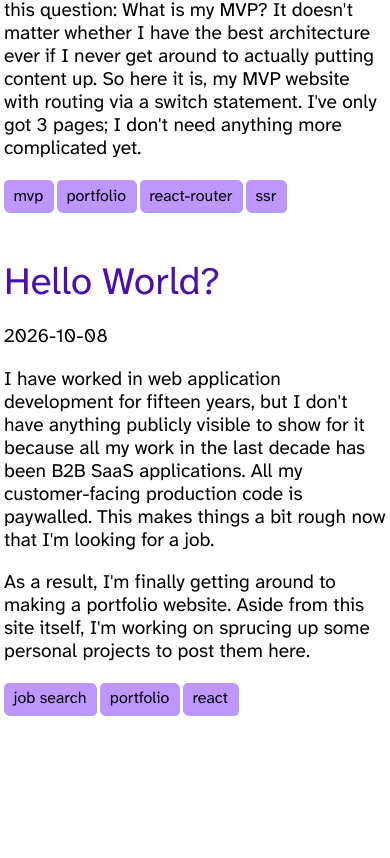
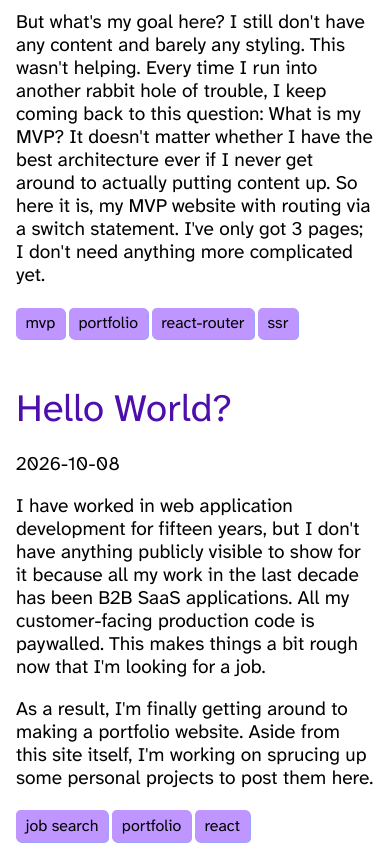
Before and after one commit to kirstenmalin/kirstenmalin.com, a React (Vite) app: page / in a window 390 px wide. Shown: the part 2850-3708 px from the top of the page. Before the commit the page ends 3617 px from the top, so only its background shows below. Built offline with nearby package versions, Linux system fonts and the light colour scheme.

Commit message:
Improve spacing on mobile and element nesting on home page

```diff
--- a/src/app.css
+++ b/src/app.css
@@ -12,14 +12,14 @@ body {
   font-family: AtkinsonHyperlegibleNext, Tahoma, Verdana, sans-serif;
   margin: 0;
   min-height: 100svh;
-  padding: 4px;
+  padding: 1rem;
 
   @media (width >= 450px) {
-    padding: 1rem;
+    padding: 2rem;
   }
 
-  @media (width >= 600px) {
-    padding: 2rem;
+  @media (width >= 960px) {
+    padding: 2rem 4rem 4rem;
   }
 }
 
--- a/src/components/post/post.module.css
+++ b/src/components/post/post.module.css
@@ -1,6 +1,10 @@
 .post {
   font-size: 1.2rem;
   margin: 0 0 3rem;
+
+  &:last-of-type {
+    margin-bottom: 0;
+  }
 }
 
 .postTitle {
--- a/src/pages/home/home.tsx
+++ b/src/pages/home/home.tsx
@@ -1,8 +1,9 @@
 import type { ReactNode } from 'react';
+import Link from '#components/link';
 import Main from '#components/main';
+import Post from '#components/post';
+import blogPosts from '#data/blog-posts';
 import styles from './home.module.css';
-import Link from '#components/link';
-import Blog from '#pages/blog';
 
 export default function Home(): ReactNode {
   return (
@@ -13,7 +14,7 @@ export default function Home(): ReactNode {
         either remote or in the Salt Lake area.
         If you know of anything that might fit, feel free to contact me on <Link href="https://www.linkedin.com/in/kirstenmalin">LinkedIn.</Link> You can also take a look at <Link href="/assets/KirstenMalinResume-2026.pdf">my resume (PDF).</Link>
       </p>
-      <Blog />
+      { blogPosts.map((post) => <Post key={post.date} {...post} />) }
     </Main>
   );
 }
```
